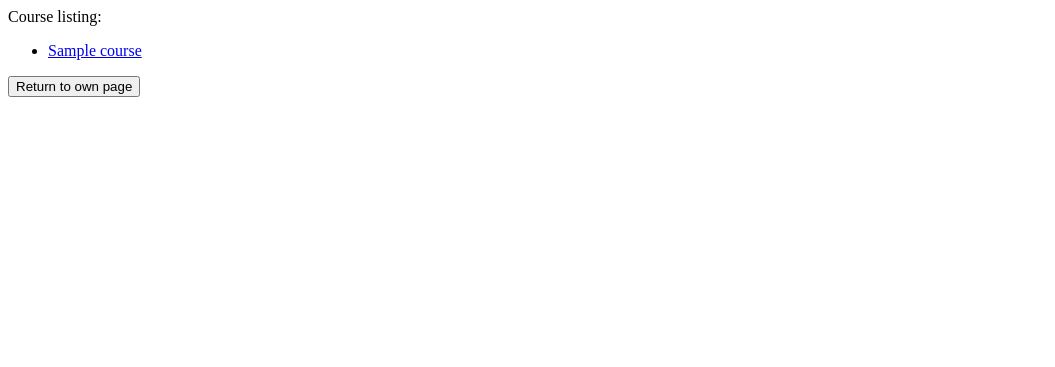
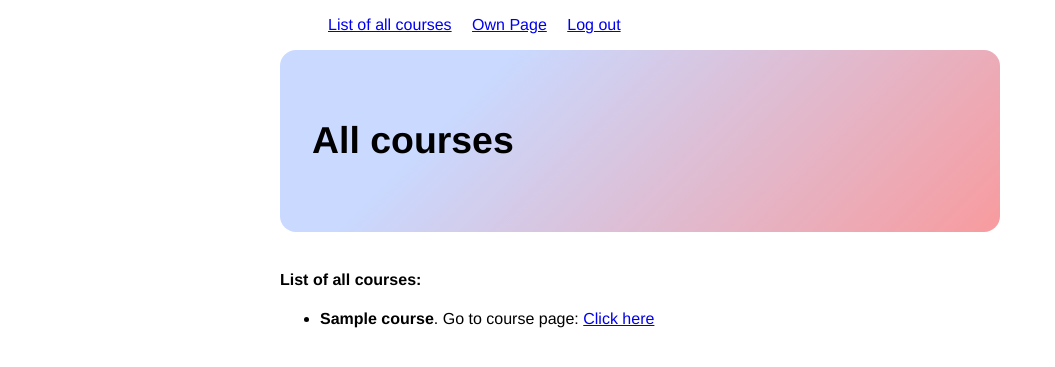
Before and after one commit to nie-ed/Opetussovellus, a Flask app: template templates/courses.html in a window 1280 px wide. Shown: the top 367 px of the page, without its empty margins (0-1055 px from the left). Run offline with Flask 2, Linux system fonts and the light colour scheme; the template is opened without the code that fills it: most values are stand-ins (such as "Sample title", 1, 10 or a date in 2020).

Commit message:
Added css styling.

```diff
--- a/templates/courses.html
+++ b/templates/courses.html
@@ -1,9 +1,39 @@
-<p>Course listing:</p>
+<!DOCTYPE html>
+<link rel="stylesheet" href="static/main.css">
+<meta name='viewport' content='width=device-width, initial-scale=1'>
+
+<body>
+  <title>Main Page</title>
+
+  <div class="container">
+    <nav class="navbar navbar-expand-sm navbar-light">
+      <ul class="navbar-nav">
+        <li class="nav-item">
+          <a class="nav-link" href="/courses">List of all courses</a>
+        </li>
+        <li class="nav-item">
+          <a class="nav-link" href="/profile">Own Page</a>
+        </li>
+        <li class="nav-item">
+          <a class="nav-link" href="/logout">Log out</a>
+        </li>
+      </ul>
+    </nav>
+  </div>
+
+  <div>
+      <div class="header">
+         <h3>All courses</h3>
+      </div>
+      <br>
+      <h4>List of all courses:</h4>
+      <div class="list">
          <ul>
              {% for course in courses %}
-<li><a href="/courses/{{course.id}}">{{course.name}}</a>
+                 <li><b>{{course.name}}</b>. Go to course page: <a href="/courses/{{course.id}}">Click here</a></li>
 	     {% endfor %}
          </ul>
+      </div>
 
       {% if admin %}
           <form action="/add_course">
@@ -11,6 +41,6 @@
           </form>
       {% endif %}
 
-<form action="/profile">
-<input type="submit" value="Return to own page">
-</form>
+  </div>
+
+</body>
```
Lines whose indentation alone changed are shown as unchanged.
